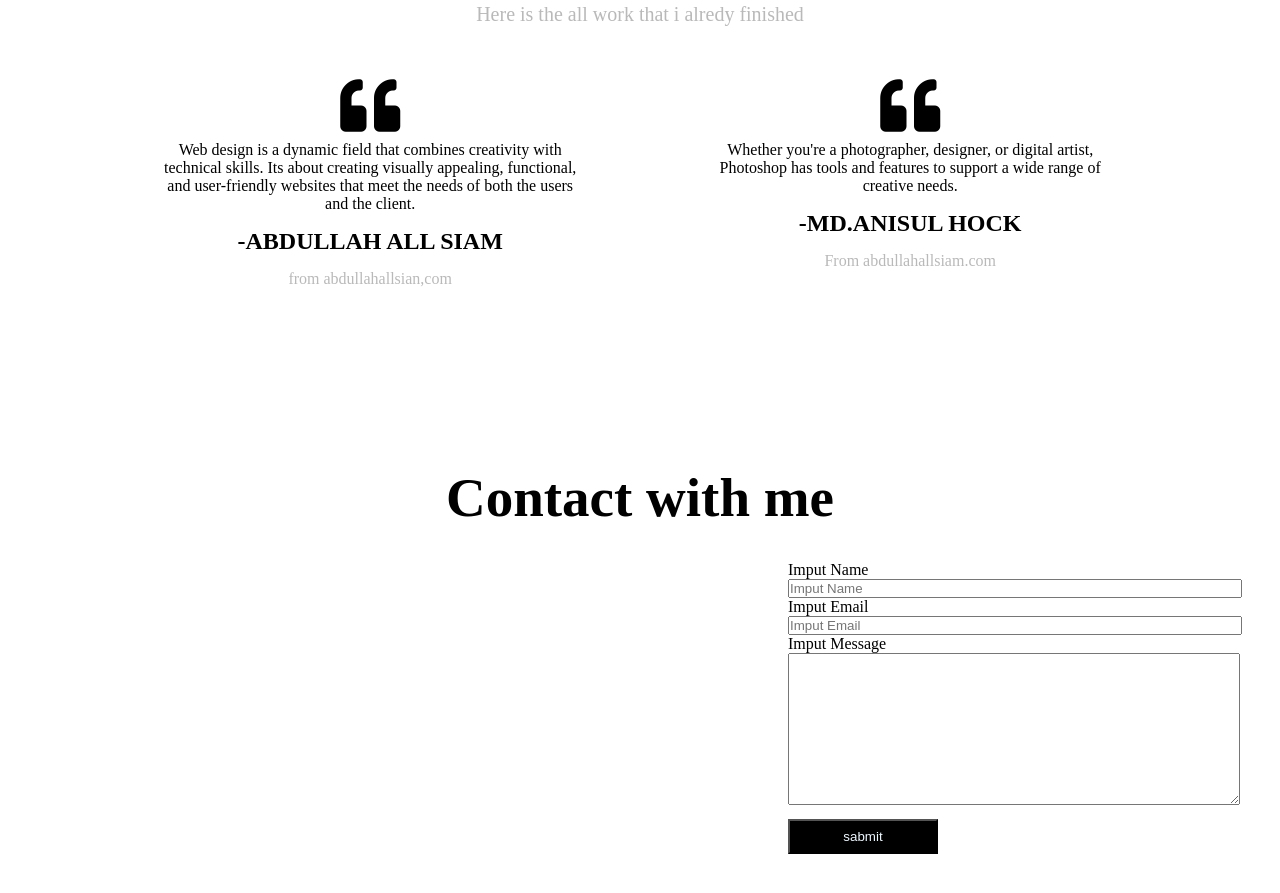
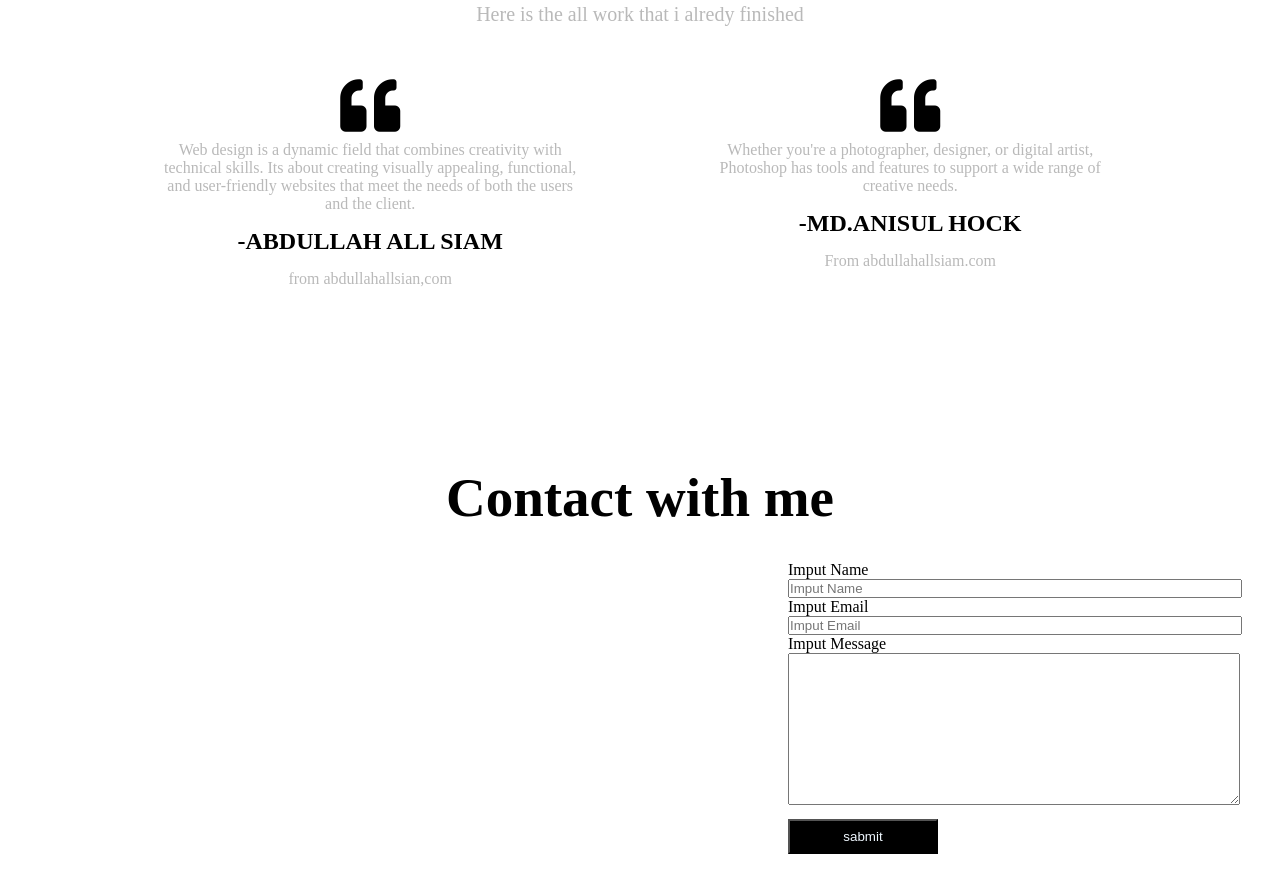
Before and after one commit to Siam0001/web_desine123, a plain HTML site: page index.html in a window 1280 px wide. Shown: the part 3397-4290 px from the top of the page. Drawn offline with Linux system fonts and the light colour scheme.

Commit message:
Update index.css

```diff
--- a/index.css
+++ b/index.css
@@ -129,7 +129,7 @@ font-size: 33px;
    }
 /* Testimonial section */
 .testimoniyal-p{
-    color: black !important;
+    color: black important;
     margin: 5px;
 }
 /* contact section */
```
